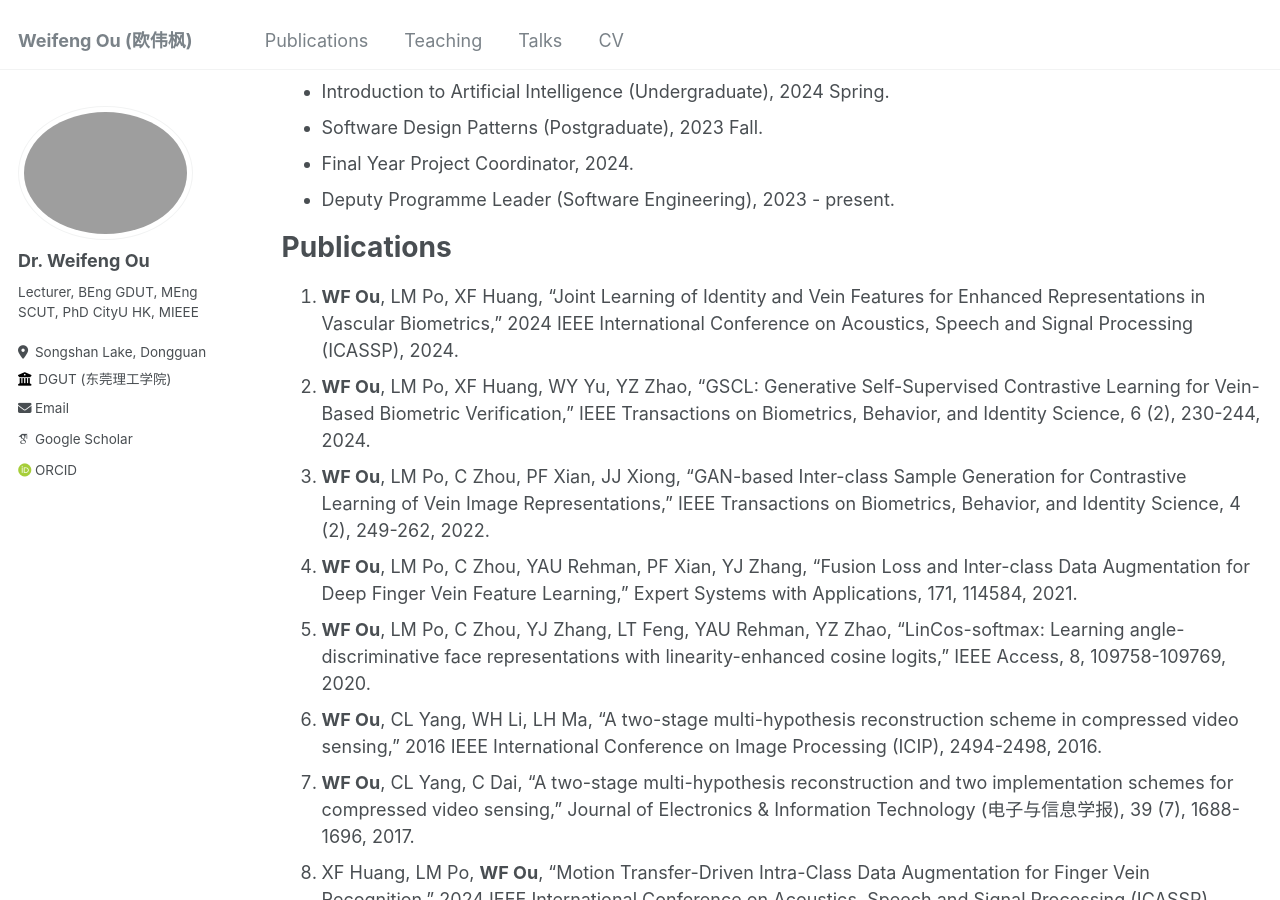
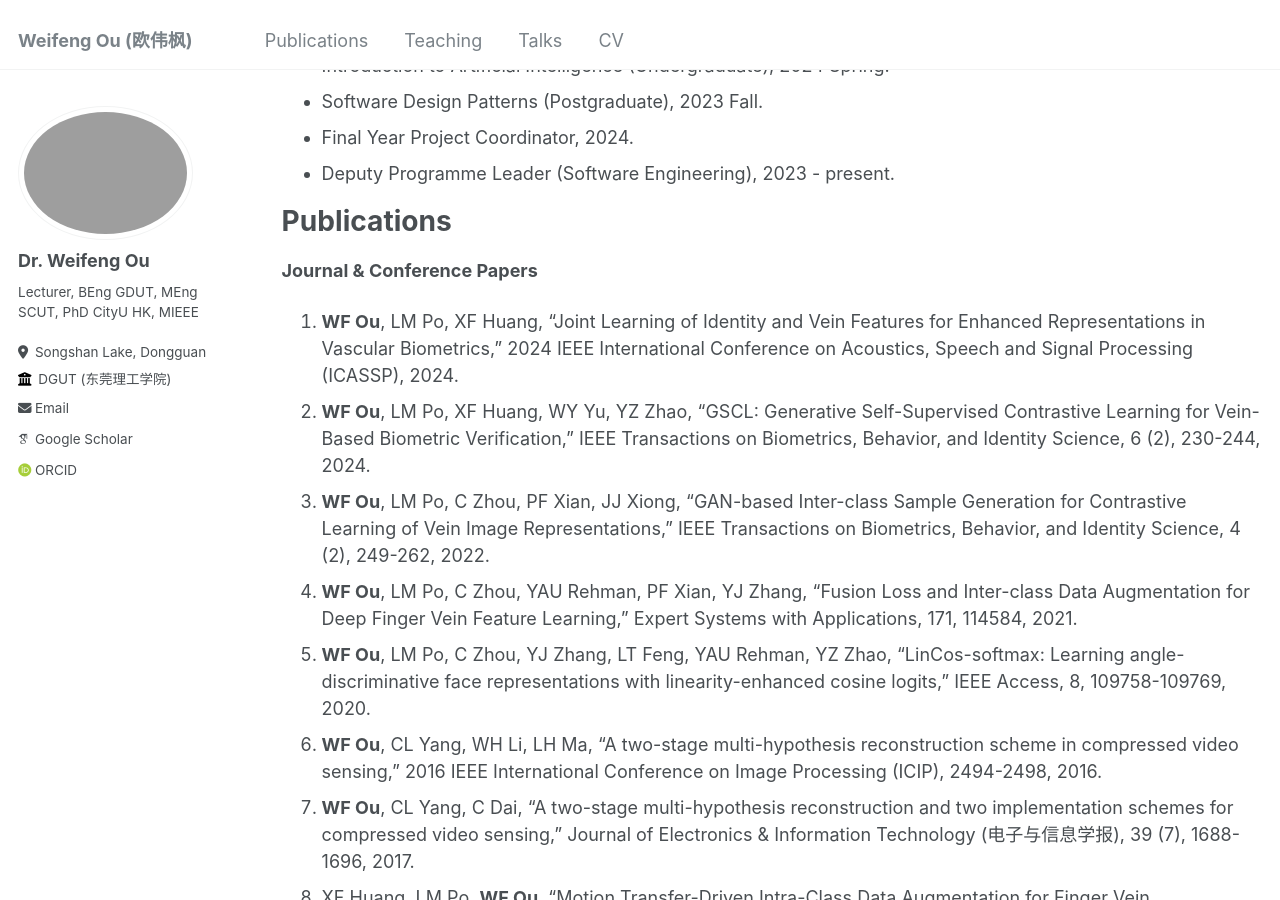
Before and after one commit to ouwf/ouwf.github.io, a Jekyll site: the page built from _pages/cv.md, in a window 1280 px wide and 900 px high, scrolled down 1355 px. Built offline with Jekyll 4.4.1, drawn with Linux system fonts in a browser that asks for light colours; some web fonts are replaced.

Commit message:
update _pages/cv.md

```diff
--- a/_pages/cv.md
+++ b/_pages/cv.md
@@ -7,13 +7,14 @@ redirect_from:
   - /resume
 ---
 
-## [Dr. Weifeng Ou](https://ouwf.github.io/)
+[**Dr. Weifeng Ou**](https://ouwf.github.io/)
 Lecturer
 [School of Computer Science & Technology](https://cs.dgut.edu.cn/index.htm)
 [Dongguan University of Technology](https://www.dgut.edu.cn/)
 Office: 9A-204-11
 Email: ouwf@dgut.edu.cn
 
+***
 # Research Interests
 * Biometrics
 * Computer vision
@@ -50,6 +51,7 @@ Email: ouwf@dgut.edu.cn
 * Deputy Programme Leader (Software Engineering), 2023 - present.
 
 # Publications
+**Journal & Conference Papers**
 1. **WF Ou**, LM Po, XF Huang, "Joint Learning of Identity and Vein Features for Enhanced Representations in Vascular Biometrics," 2024 IEEE International Conference on Acoustics, Speech and Signal Processing (ICASSP), 2024.
 2. **WF Ou**, LM Po, XF Huang, WY Yu, YZ Zhao, "GSCL: Generative Self-Supervised Contrastive Learning for Vein-Based Biometric Verification," IEEE Transactions on Biometrics, Behavior, and Identity Science, 6 (2), 230-244, 2024.
 3. **WF Ou**, LM Po, C Zhou, PF Xian, JJ Xiong, “GAN-based Inter-class Sample Generation for Contrastive Learning of Vein Image Representations,” IEEE Transactions on Biometrics, Behavior, and Identity Science, 4 (2), 249-262, 2022.
@@ -71,7 +73,7 @@ Email: ouwf@dgut.edu.cn
 19. YZ Zhao, LM Po, TT Zhang, ZB Liao, X Shi, YJ Zhang, **WF Ou**, PF Xian, JJ Xiong, C Zhou, WY Yu, “Saliency map-aided generative adversarial network for raw to rgb mapping,” 2019 IEEE/CVF International Conference on Computer Vision Workshop (ICCVW), 2019.
 20. CL Yang, **WF Ou**, “Multi-reference frames-based optimal multi-hypothesis prediction in compressed video sensing,” Journal of South China University of Technology (Natural Science Edition) (华南理工大学学报), 44 (1), 1-8, 2016.
 
-# Others
+**Others**
 * Invited Paper Summary published in [IEEE Biometrics Council Newsletter](https://ieee-biometrics.org/publications/newsletter/), Vol 43, 2022.
 
 # Talks
```
